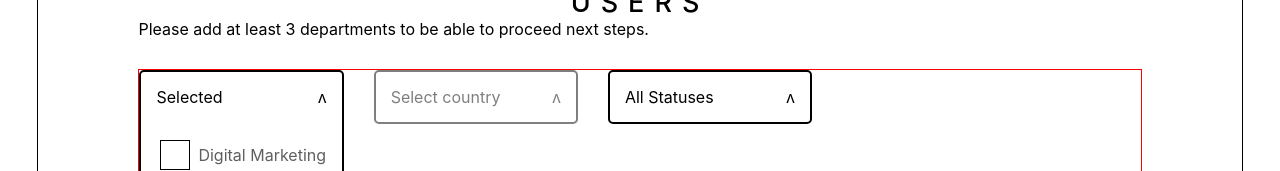
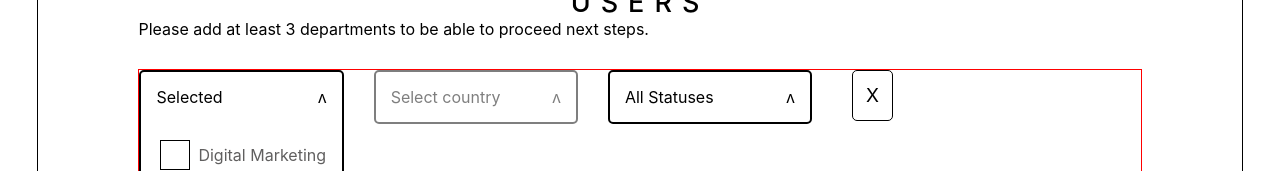
Before and after one commit to Ankaanaa/testWork, a React (Create React App) app: page /users in a window 1280 px wide. Shown: the part 396-567 px from the top of the page. Built offline with nearby package versions, Linux system fonts and the light colour scheme.

Commit message:
Добавление кнопки сбрасывание до дефолта параметров и притягивание к ней функционал

```diff
--- a/src/users/Users.scss
+++ b/src/users/Users.scss
@@ -119,4 +119,20 @@
         font-weight: 700;
         margin-right: 10px;
     }
+    .user__trash {
+        margin-left: 40px;
+        border: 1px solid black;
+        height: 100%;
+        padding: 13px;
+        cursor: pointer;
+        font-size: 19px;
+        text-align: center;
+        border-radius: 5px;
+        transition: all 400ms ease;
+
+        &:hover {
+            background-color: black;
+            color: white;
+        }
+    }
 }
--- a/src/users/Users.tsx
+++ b/src/users/Users.tsx
@@ -145,6 +145,13 @@ const Users = () => {
 			</div>
 		)
 	})
+	const defaultParams = () => {
+		setObserverFilter(0)
+		setCheckDepartment(prev =>
+			Object.fromEntries(Object.keys(checkDepartment).map(key => [key, false]))
+		)
+		setCountry('')
+	}
 	return (
 		<div className='users'>
 			<div className='users__title'>USERS</div>
@@ -180,6 +187,9 @@ const Users = () => {
 					country={country}
 					observerFilter={observerFilter}
 				/>
+				<div className='user__trash' onClick={() => defaultParams()}>
+					X
+				</div>
 			</div>
 		</div>
 	)
```
